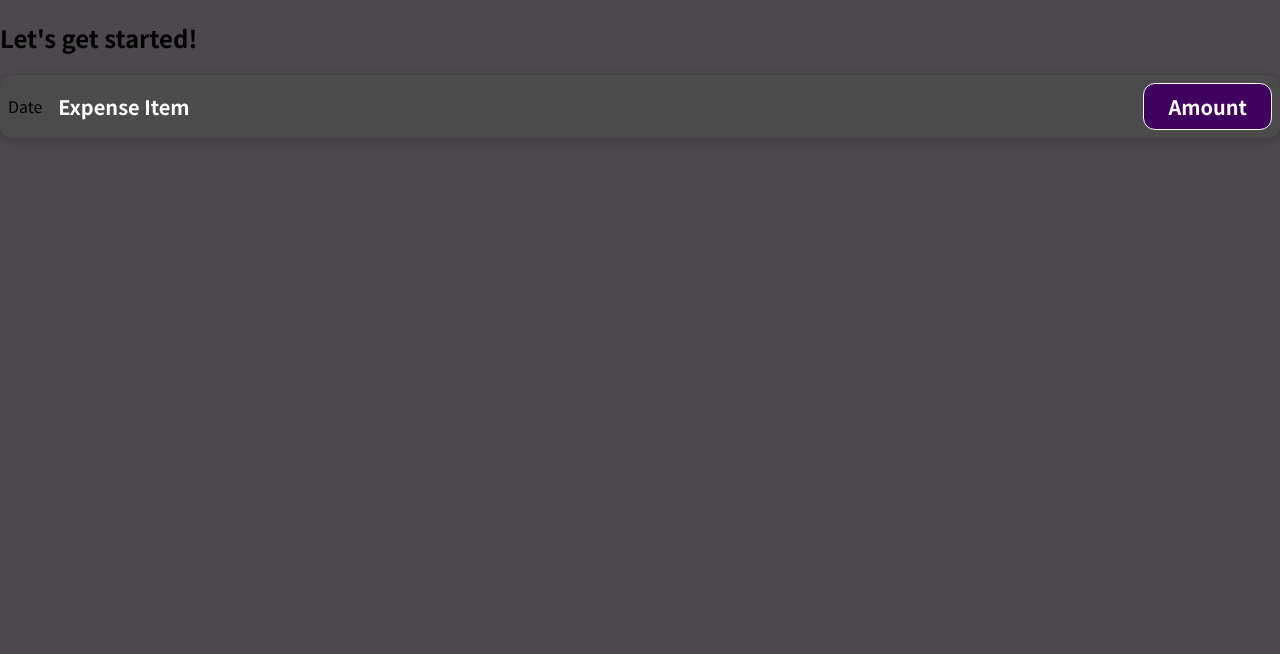
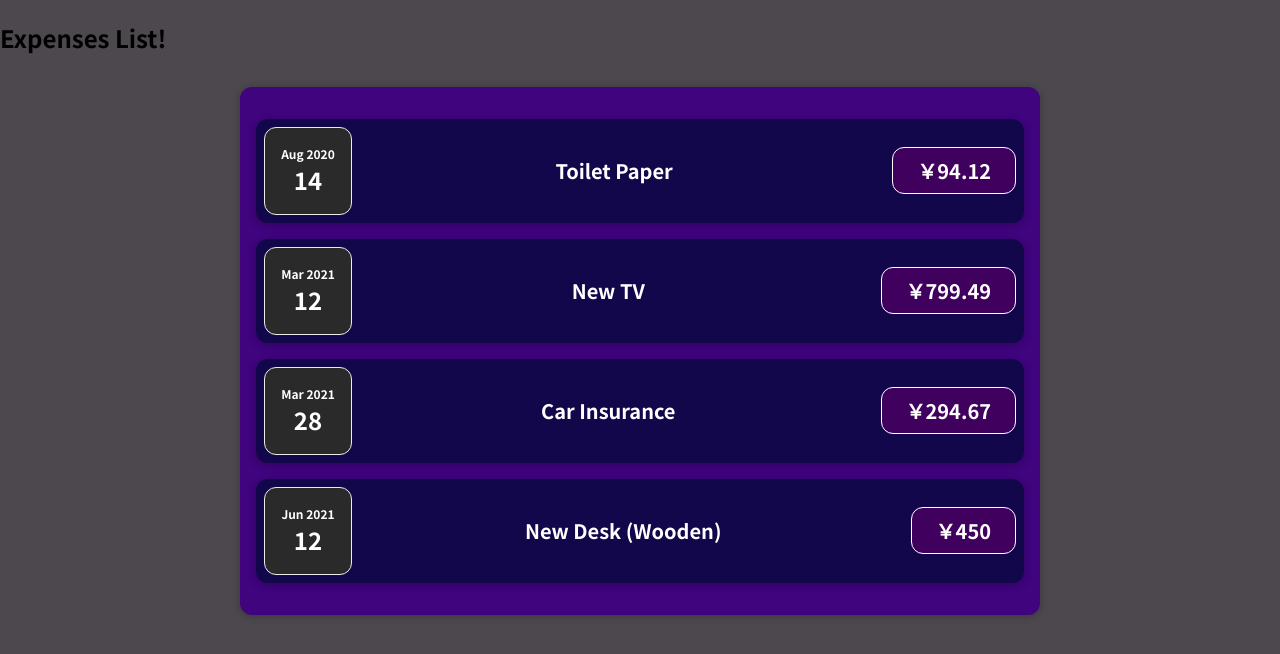
Before and after one commit to Dangermouse87/my-expense-tracker, a JavaScript app: page / in a window 1280 px wide. Shown: the top 654 px of the page. Built offline with nearby package versions, Linux system fonts and the light colour scheme; the HTML template or start-up script is replaced by a standard one.

Commit message:
added expense + date components

```diff
--- a/src/App.css
+++ b/src/App.css
@@ -36,3 +36,8 @@
     transform: rotate(360deg);
   }
 }
+
+.app {
+  background-color: black;
+  text-align: center;
+}
--- a/src/App.js
+++ b/src/App.js
@@ -1,11 +1,38 @@
-import ExpenseItem from "./components/ExpenseItem";
+import Expenses from "./components/Expenses";
 //enable use of function from external files
 
 function App() {
+  const expenses = [
+    {
+      id: "e1",
+      title: "Toilet Paper",
+      amount: 94.12,
+      date: new Date(2020, 7, 14),
+    },
+    {
+      id: "e2",
+      title: "New TV",
+      amount: 799.49,
+      date: new Date(2021, 2, 12)
+    },
+    {
+      id: "e3",
+      title: "Car Insurance",
+      amount: 294.67,
+      date: new Date(2021, 2, 28),
+    },
+    {
+      id: "e4",
+      title: "New Desk (Wooden)",
+      amount: 450,
+      date: new Date(2021, 5, 12),
+    },
+  ];
+
   return (
     <div>
-      <h2>Let's get started!</h2>
-      <ExpenseItem></ExpenseItem>
+      <h2>Expenses List!</h2>
+      <Expenses expenses={expenses} />
     </div>
   );
 }
--- /dev/null
+++ b/src/components/ExpenseDate.css
@@ -0,0 +1,26 @@
+.expense-date {
+  display: flex;
+  flex-direction: column;
+  width: 5.5rem;
+  height: 5.5rem;
+  border: 1px solid #ececec;
+  background-color: #2a2a2a;
+  color: white;
+  border-radius: 12px;
+  align-items: center;
+  justify-content: center;
+}
+
+.expense-date__month {
+  font-size: 0.75rem;
+  font-weight: bold;
+}
+
+.expense-date__year {
+  font-size: 0.75rem;
+}
+
+.expense-date__day {
+  font-size: 1.5rem;
+  font-weight: bold;
+}
--- /dev/null
+++ b/src/components/ExpenseDate.js
@@ -0,0 +1,16 @@
+import './ExpenseDate.css'
+
+function ExpenseDate(props) {
+  const month = props.date.toLocaleString('en-US', {month: 'short' });
+  const day = props.date.toLocaleString('en-US', {day: '2-digit' });
+  const year = props.date.getFullYear();
+
+  return (
+    <div className="expense-date">
+      <div className="expense-date__month">{month} {year}</div>
+      <div className="expense-date__day">{day}</div>
+    </div>
+  );
+}
+
+export default ExpenseDate;
--- a/src/components/ExpenseItem.css
+++ b/src/components/ExpenseItem.css
@@ -6,7 +6,9 @@
   padding: 0.5rem;
   margin: 1rem 0;
   border-radius: 12px;
-  background-color: #4b4b4b;
+  background-color: #12074b;
+  color: aliceblue;
+  text-align: center;
 }
 .expense-item__description {
   display: flex;
--- a/src/components/ExpenseItem.js
+++ b/src/components/ExpenseItem.js
@@ -1,12 +1,16 @@
+import ExpenseDate from './ExpenseDate';
 import './ExpenseItem.css';
 
-function ExpenseItem() {
+function ExpenseItem(props) {
+
   return (
     <div className='expense-item'>
-      <div>Date</div>
+      <div>
+        <div><ExpenseDate date={props.date} /></div>
+      </div>
       <div className='expense-item__description'>
-        <h2>Expense Item</h2>
-        <div className='expense-item__price'>Amount</div>
+        <h2>{props.title}</h2>
+        <div className='expense-item__price'>￥{props.amount}</div>
       </div>
     </div>
   );
--- /dev/null
+++ b/src/components/Expenses.css
@@ -0,0 +1,9 @@
+.expenses {
+  padding: 1rem;
+  background-color: rgb(63, 4, 126);
+  margin: 2rem auto;
+  width: 50rem;
+  max-width: 95%;
+  border-radius: 12px;
+  box-shadow: 0 1px 8px rgba(0, 0, 0, 0.25);
+}
--- /dev/null
+++ b/src/components/Expenses.js
@@ -0,0 +1,34 @@
+import "./Expenses.css";
+import ExpenseItem from "./ExpenseItem";
+
+function Expenses(props) {
+  return (
+    <div className="expenses">
+      <ExpenseItem
+        title={props.expenses[0].title}
+        amount={props.expenses[0].amount}
+        date={props.expenses[0].date}
+      />
+
+      <ExpenseItem
+        title={props.expenses[1].title}
+        amount={props.expenses[1].amount}
+        date={props.expenses[1].date}
+      />
+
+      <ExpenseItem
+        title={props.expenses[2].title}
+        amount={props.expenses[2].amount}
+        date={props.expenses[2].date}
+      />
+
+      <ExpenseItem
+        title={props.expenses[3].title}
+        amount={props.expenses[3].amount}
+        date={props.expenses[3].date}
+      />
+    </div>
+  );
+}
+
+export default Expenses;
```
